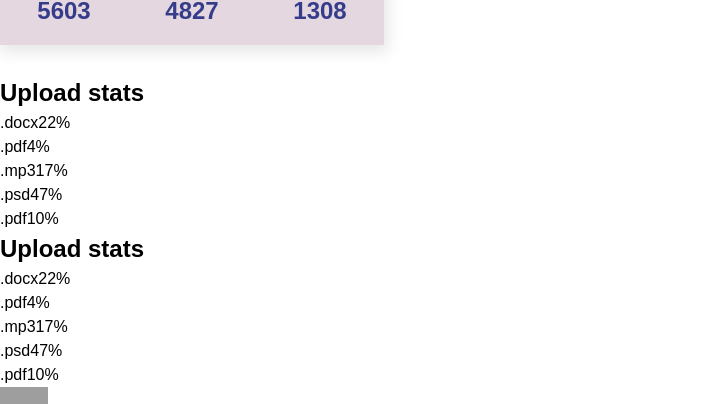
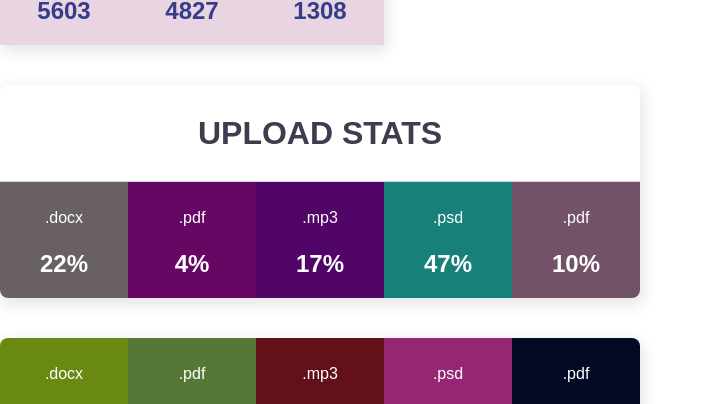
Before and after one commit to HannaTubolets/goit-react-hw-01-components, a React (Create React App) app: page / in a window 1280 px wide. Shown: the part 396-800 px from the top of the page, without its empty margins (0-707 px from the left). Built offline with nearby package versions, Linux system fonts and the light colour scheme; grey boxes are pictures that could not be loaded.

Commit message:
Added statistics styles

```diff
--- a/src/components/profile/Profile.module.css
+++ b/src/components/profile/Profile.module.css
@@ -5,6 +5,7 @@
   display: flex;
   flex-direction: column;
   align-items: center;
+  border-radius: 8px;
   box-shadow: 2px 5px 15px 2px rgba(0, 0, 0, 0.1);
 }
 
@@ -61,6 +62,7 @@
   margin: 0;
   padding: 0;
   list-style: none;
+  border-radius: 8px;
 }
 
 .stats > li {
@@ -70,5 +72,5 @@
   font-size: 1.5rem;
   text-align: center;
   border-top: 1px solid #d3d5e3;
-  background-color: #E4D7DF;
+  background-color: #E9D4E2;
 }
--- a/src/components/statistics/Statistics.jsx
+++ b/src/components/statistics/Statistics.jsx
@@ -1,17 +1,26 @@
 import PropTypes from 'prop-types';
 import css from './Statistics.module.css';
+
+function getDarkColor() {
+  let bgColor = '#';
+  for (let i = 0; i < 6; i++) {
+    bgColor += Math.floor(Math.random() * 10);
+  }
+  return bgColor;
+}
 
 export const Statistics = ({ title, stats }) => {
   return (
     <div className={css.statisticsContainer}>
       <section className={css.statistics}>
-        <h2 className={css.title}>
-          Upload stats
-        </h2>
+        {title && <h2 className={css.title}>{title}</h2>}
         <ul className={css.statList}>
           {stats.map(stat => (
             <li
-              className={css.item}
+              className={title? css.statListItem : css.statListItemNoTitle}
+              style={{
+                backgroundColor: getDarkColor(),
+              }}
               key={stat.id}
             >
               <span className={css.label}>
--- a/src/components/statistics/Statistics.module.css
+++ b/src/components/statistics/Statistics.module.css
@@ -0,0 +1,64 @@
+.statisticsContainer {
+  max-width: 50%;
+  margin-top: 40px;
+  display: flex;
+  flex-direction: column;
+  box-shadow: 2px 5px 15px 2px rgba(0, 0, 0, 0.1);
+  border-radius: 8px;
+}
+
+.title {
+  margin: 0;
+  padding: 24px;
+  text-transform: uppercase;
+  text-align: center;
+  color: #3c3e4f;
+  font-weight: 600;
+  font-size: 32px;
+  border-bottom: 1px solid #d3d5e3;
+}
+
+.statList {
+  width: 100%;
+  display: grid;
+  grid-template-columns: repeat(5, 1fr);
+  margin: 0;
+  padding: 0;
+  border-radius: 8px;
+}
+
+.statList > .statListItem,
+.statList > .statListItemNoTitle {
+  display: flex;
+  flex-direction: column;
+  text-align: center;
+}
+
+.statListItem:first-child {
+  border-radius: 0 0 0 8px;
+}
+
+.statListItem:last-child {
+  border-radius: 0 0 8px;
+}
+
+.statListItemNoTitle:first-child {
+  border-radius: 8px 0 0 8px;
+}
+
+.statListItemNoTitle:last-child {
+  border-radius: 0 8px 8px 0;
+}
+
+.label {
+  padding-top: 24px;
+  font-size: 16px;
+  color: #ffff;
+}
+
+.percentage {
+  padding: 16px;
+  font-size: 24px;
+  font-weight: 600;
+  color: #ffff;
+}
```
